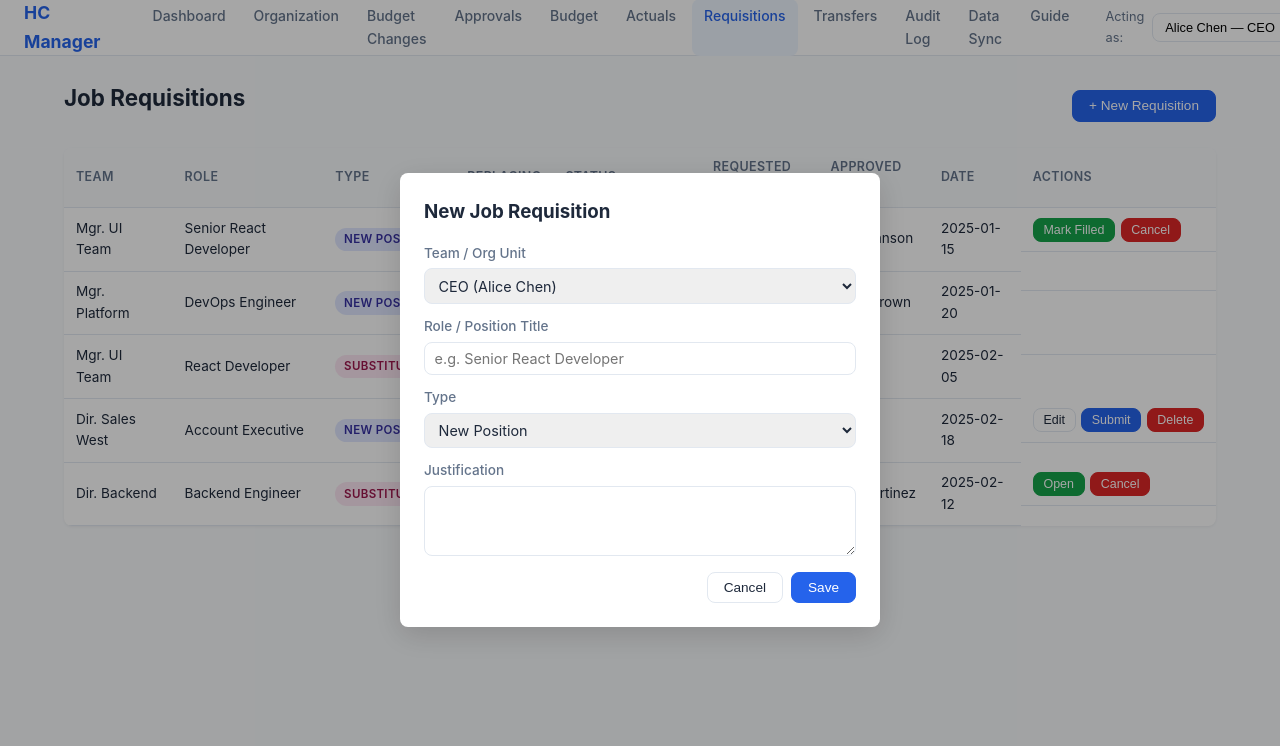
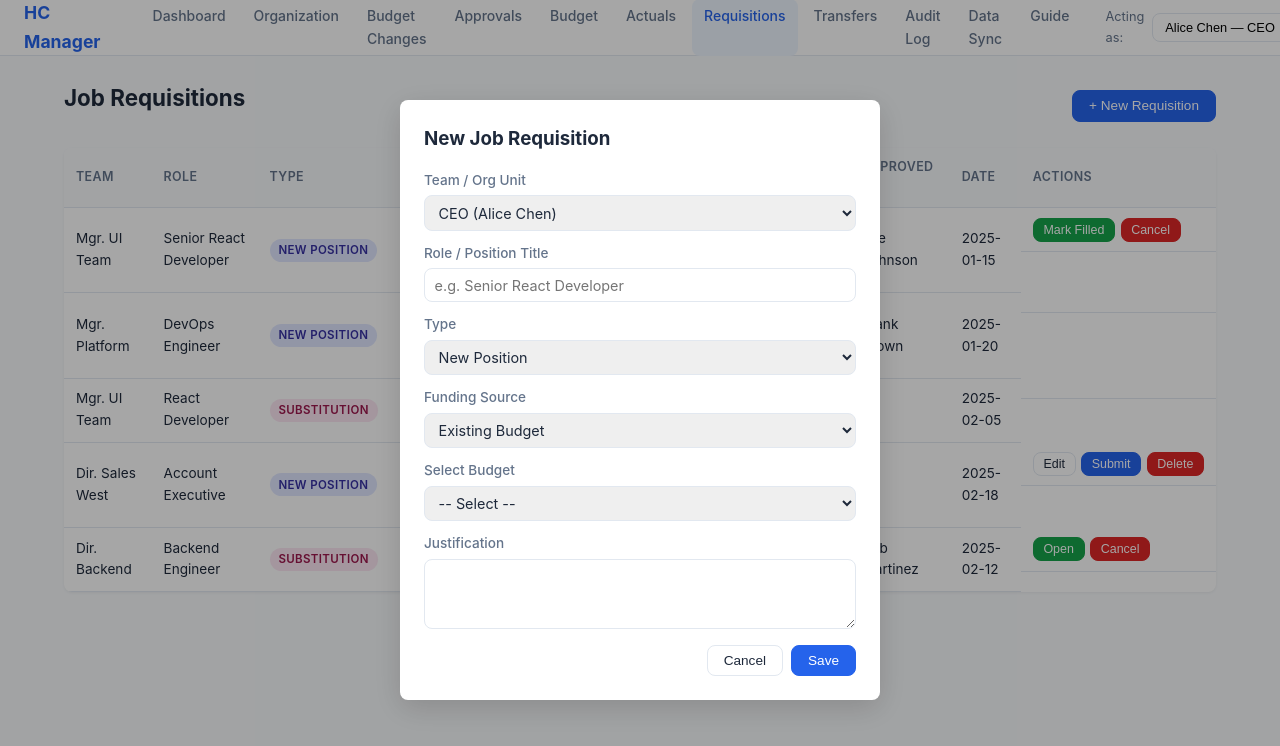
Before and after one commit to cmontans/Headcount, a React (Vite) app: page /requisitions in a window 1280 px wide. Both pictures are taken after a click on the button "+ New Requisition". Shown: the top 746 px of the page. Built offline with nearby package versions, Linux system fonts and the light colour scheme.

Commit message:
Link requisitions to budget or proposal funding source
Requisitions now require selecting a funding source (existing budget
or budget change proposal). Approvers see budget availability or
proposal status when reviewing requisition requests.

https://claude.ai/code/session_01Q8Hksscxa6ZXK6cWjz2HZr

```diff
--- a/src/data/seed.js
+++ b/src/data/seed.js
@@ -15,27 +15,29 @@ const orgNodes = [
 ];
 
 // --- Headcount budget per org node (annual) ---
+const b_u2 = uuid(), b_u3 = uuid(), b_u4 = uuid(), b_u5 = uuid(), b_u6 = uuid(), b_u7 = uuid(), b_u8 = uuid(), b_u9 = uuid(), b_u10 = uuid();
 const budgets = [
-  { id: uuid(), orgId: 'u2', year: 2025, budgetedHC: 40, notes: 'Engineering org budget' },
-  { id: uuid(), orgId: 'u3', year: 2025, budgetedHC: 25, notes: 'Sales org budget' },
-  { id: uuid(), orgId: 'u4', year: 2025, budgetedHC: 10, notes: 'Finance org budget' },
-  { id: uuid(), orgId: 'u5', year: 2025, budgetedHC: 15, notes: 'Frontend team budget' },
-  { id: uuid(), orgId: 'u6', year: 2025, budgetedHC: 20, notes: 'Backend team budget' },
-  { id: uuid(), orgId: 'u7', year: 2025, budgetedHC: 12, notes: 'Sales West budget' },
-  { id: uuid(), orgId: 'u8', year: 2025, budgetedHC: 13, notes: 'Sales East budget' },
-  { id: uuid(), orgId: 'u9', year: 2025, budgetedHC: 8, notes: 'UI team budget' },
-  { id: uuid(), orgId: 'u10', year: 2025, budgetedHC: 10, notes: 'Platform team budget' },
+  { id: b_u2, orgId: 'u2', year: 2025, budgetedHC: 40, notes: 'Engineering org budget' },
+  { id: b_u3, orgId: 'u3', year: 2025, budgetedHC: 25, notes: 'Sales org budget' },
+  { id: b_u4, orgId: 'u4', year: 2025, budgetedHC: 10, notes: 'Finance org budget' },
+  { id: b_u5, orgId: 'u5', year: 2025, budgetedHC: 15, notes: 'Frontend team budget' },
+  { id: b_u6, orgId: 'u6', year: 2025, budgetedHC: 20, notes: 'Backend team budget' },
+  { id: b_u7, orgId: 'u7', year: 2025, budgetedHC: 12, notes: 'Sales West budget' },
+  { id: b_u8, orgId: 'u8', year: 2025, budgetedHC: 13, notes: 'Sales East budget' },
+  { id: b_u9, orgId: 'u9', year: 2025, budgetedHC: 8, notes: 'UI team budget' },
+  { id: b_u10, orgId: 'u10', year: 2025, budgetedHC: 10, notes: 'Platform team budget' },
 ];
 
 // Budget Change Proposals: requests to change the budget (delta = headcount change, positive or negative)
 // status: draft | pending_approval | approved | rejected
+const p1 = uuid(), p2 = uuid(), p3 = uuid(), p4 = uuid(), p5 = uuid(), p6 = uuid();
 const proposals = [
-  { id: uuid(), orgId: 'u9', title: 'Hire Senior React Developers', delta: 2, year: 2025, justification: 'New product launch', status: 'approved', requestedBy: 'u9', approvedBy: 'u5', createdAt: '2025-01-10' },
-  { id: uuid(), orgId: 'u9', title: 'Add UX Designer', delta: 1, year: 2025, justification: 'Improve design system', status: 'pending_approval', requestedBy: 'u9', approvedBy: null, createdAt: '2025-02-01' },
-  { id: uuid(), orgId: 'u10', title: 'Add DevOps Engineer', delta: 1, year: 2025, justification: 'CI/CD improvements', status: 'approved', requestedBy: 'u10', approvedBy: 'u6', createdAt: '2025-01-15' },
-  { id: uuid(), orgId: 'u6', title: 'Add Staff Backend Engineer', delta: 1, year: 2025, justification: 'Tech lead for new service', status: 'pending_approval', requestedBy: 'u6', approvedBy: null, createdAt: '2025-02-10' },
-  { id: uuid(), orgId: 'u7', title: 'Expand Account Executive team', delta: 3, year: 2025, justification: 'Q2 expansion', status: 'draft', requestedBy: 'u7', approvedBy: null, createdAt: '2025-02-15' },
-  { id: uuid(), orgId: 'u8', title: 'Reduce Sales East contractors', delta: -2, year: 2025, justification: 'Consolidating with in-house', status: 'draft', requestedBy: 'u8', approvedBy: null, createdAt: '2025-02-20' },
+  { id: p1, orgId: 'u9', title: 'Hire Senior React Developers', delta: 2, year: 2025, justification: 'New product launch', status: 'approved', requestedBy: 'u9', approvedBy: 'u5', createdAt: '2025-01-10' },
+  { id: p2, orgId: 'u9', title: 'Add UX Designer', delta: 1, year: 2025, justification: 'Improve design system', status: 'pending_approval', requestedBy: 'u9', approvedBy: null, createdAt: '2025-02-01' },
+  { id: p3, orgId: 'u10', title: 'Add DevOps Engineer', delta: 1, year: 2025, justification: 'CI/CD improvements', status: 'approved', requestedBy: 'u10', approvedBy: 'u6', createdAt: '2025-01-15' },
+  { id: p4, orgId: 'u6', title: 'Add Staff Backend Engineer', delta: 1, year: 2025, justification: 'Tech lead for new service', status: 'pending_approval', requestedBy: 'u6', approvedBy: null, createdAt: '2025-02-10' },
+  { id: p5, orgId: 'u7', title: 'Expand Account Executive team', delta: 3, year: 2025, justification: 'Q2 expansion', status: 'draft', requestedBy: 'u7', approvedBy: null, createdAt: '2025-02-15' },
+  { id: p6, orgId: 'u8', title: 'Reduce Sales East contractors', delta: -2, year: 2025, justification: 'Consolidating with in-house', status: 'draft', requestedBy: 'u8', approvedBy: null, createdAt: '2025-02-20' },
 ];
 
 // Actuals – people currently filling positions. isHead marks the org unit head.
@@ -64,13 +66,15 @@ const actuals = [
 
 // Job Requisitions: requests to fill a specific position (new or substitution)
 // type: new_position | substitution
+// fundingType: 'budget' (existing approved budget) | 'proposal' (linked to a budget change proposal)
+// fundingId: id of the budget entry or proposal
 // status: draft | pending_approval | approved | rejected | open | filled | cancelled
 const requisitions = [
-  { id: uuid(), orgId: 'u9', role: 'Senior React Developer', type: 'new_position', justification: 'Approved in budget expansion', replacingName: null, status: 'open', requestedBy: 'u9', approvedBy: 'u5', createdAt: '2025-01-15' },
-  { id: uuid(), orgId: 'u10', role: 'DevOps Engineer', type: 'new_position', justification: 'CI/CD pipeline ownership', replacingName: null, status: 'filled', requestedBy: 'u10', approvedBy: 'u6', createdAt: '2025-01-20' },
-  { id: uuid(), orgId: 'u9', role: 'React Developer', type: 'substitution', justification: 'Replacing departed team member', replacingName: 'John Doe', status: 'pending_approval', requestedBy: 'u9', approvedBy: null, createdAt: '2025-02-05' },
-  { id: uuid(), orgId: 'u7', role: 'Account Executive', type: 'new_position', justification: 'Territory expansion Q2', replacingName: null, status: 'draft', requestedBy: 'u7', approvedBy: null, createdAt: '2025-02-18' },
-  { id: uuid(), orgId: 'u6', role: 'Backend Engineer', type: 'substitution', justification: 'Replacing engineer moving to Platform team', replacingName: 'Alex Turner', status: 'approved', requestedBy: 'u6', approvedBy: 'u2', createdAt: '2025-02-12' },
+  { id: uuid(), orgId: 'u9', role: 'Senior React Developer', type: 'new_position', fundingType: 'proposal', fundingId: p1, justification: 'Approved in budget expansion', replacingName: null, status: 'open', requestedBy: 'u9', approvedBy: 'u5', createdAt: '2025-01-15' },
+  { id: uuid(), orgId: 'u10', role: 'DevOps Engineer', type: 'new_position', fundingType: 'proposal', fundingId: p3, justification: 'CI/CD pipeline ownership', replacingName: null, status: 'filled', requestedBy: 'u10', approvedBy: 'u6', createdAt: '2025-01-20' },
+  { id: uuid(), orgId: 'u9', role: 'React Developer', type: 'substitution', fundingType: 'budget', fundingId: b_u9, justification: 'Replacing departed team member', replacingName: 'John Doe', status: 'pending_approval', requestedBy: 'u9', approvedBy: null, createdAt: '2025-02-05' },
+  { id: uuid(), orgId: 'u7', role: 'Account Executive', type: 'new_position', fundingType: 'proposal', fundingId: p5, justification: 'Territory expansion Q2', replacingName: null, status: 'draft', requestedBy: 'u7', approvedBy: null, createdAt: '2025-02-18' },
+  { id: uuid(), orgId: 'u6', role: 'Backend Engineer', type: 'substitution', fundingType: 'budget', fundingId: b_u6, justification: 'Replacing engineer moving to Platform team', replacingName: 'Alex Turner', status: 'approved', requestedBy: 'u6', approvedBy: 'u2', createdAt: '2025-02-12' },
 ];
 
 // Budget Transfers: org-to-org budget reallocation
--- a/src/pages/Approvals.jsx
+++ b/src/pages/Approvals.jsx
@@ -1,7 +1,7 @@
 import { useApp } from '../context/AppContext';
 
 export default function Approvals() {
-  const { currentUserOrgId, proposals, requisitions, budgets, getChildren, getNode, getHead, getParent, dispatch } = useApp();
+  const { currentUserOrgId, proposals, requisitions, budgets, getChildren, getNode, getHead, getParent, getActualCount, dispatch } = useApp();
 
   const directReportIds = getChildren(currentUserOrgId).map(c => c.id);
   const parentOrg = getParent(currentUserOrgId);
@@ -47,6 +47,32 @@ export default function Approvals() {
     if (d > 0) return <span className="text-success">+{d}</span>;
     if (d < 0) return <span className="text-danger">{d}</span>;
     return <span>0</span>;
+  }
+
+  function getFundingInfo(r) {
+    if (r.fundingType === 'budget') {
+      const b = budgets.find(b => b.id === r.fundingId);
+      if (!b) return <span className="text-muted">No budget linked</span>;
+      const actual = getActualCount(b.orgId);
+      const open = b.budgetedHC - actual;
+      return (
+        <div>
+          <strong>Budget {b.year}</strong><br />
+          Budgeted: {b.budgetedHC} | Filled: {actual} | Open: <span className={open > 0 ? 'text-success' : open < 0 ? 'text-danger' : ''}>{open}</span>
+        </div>
+      );
+    }
+    if (r.fundingType === 'proposal') {
+      const p = proposals.find(p => p.id === r.fundingId);
+      if (!p) return <span className="text-muted">No proposal linked</span>;
+      return (
+        <div>
+          <strong>{p.title}</strong><br />
+          Status: <span className={`badge badge-${p.status}`}>{p.status.replace(/_/g, ' ')}</span> | Delta: {formatDelta(p.delta)}
+        </div>
+      );
+    }
+    return <span className="text-muted">—</span>;
   }
 
   return (
@@ -113,6 +139,7 @@ export default function Approvals() {
               <th>Team</th>
               <th>Role</th>
               <th>Type</th>
+              <th>Funding Source</th>
               <th>Replacing</th>
               <th>Justification</th>
               <th>Date</th>
@@ -129,6 +156,7 @@ export default function Approvals() {
                   <td>{team?.title}</td>
                   <td>{r.role}</td>
                   <td><span className={`badge badge-${r.type}`}>{r.type === 'new_position' ? 'New Position' : 'Substitution'}</span></td>
+                  <td>{getFundingInfo(r)}</td>
                   <td>{r.replacingName || '—'}</td>
                   <td>{r.justification}</td>
                   <td>{r.createdAt}</td>
@@ -186,6 +214,7 @@ export default function Approvals() {
               <th>Team</th>
               <th>Role</th>
               <th>Type</th>
+              <th>Funding Source</th>
               <th>Justification</th>
               <th>Date</th>
               <th>Status</th>
@@ -199,6 +228,7 @@ export default function Approvals() {
                   <td>{team?.title}</td>
                   <td>{r.role}</td>
                   <td>{r.type === 'new_position' ? 'New Position' : 'Substitution'}</td>
+                  <td>{getFundingInfo(r)}</td>
                   <td>{r.justification}</td>
                   <td>{r.createdAt}</td>
                   <td><span className="badge badge-pending_approval">pending approval</span></td>
--- a/src/pages/Requisitions.jsx
+++ b/src/pages/Requisitions.jsx
@@ -1,10 +1,10 @@
 import { useState } from 'react';
 import { useApp } from '../context/AppContext';
 
-const emptyForm = { role: '', type: 'new_position', justification: '', replacingName: '', orgId: '' };
+const emptyForm = { role: '', type: 'new_position', justification: '', replacingName: '', orgId: '', fundingType: 'budget', fundingId: '' };
 
 export default function Requisitions() {
-  const { currentUserOrgId, requisitions, getDescendantIds, getNode, getHead, dispatch } = useApp();
+  const { currentUserOrgId, requisitions, budgets, proposals, getDescendantIds, getNode, getHead, getActualCount, dispatch } = useApp();
   const [form, setForm] = useState(null);
   const [editId, setEditId] = useState(null);
 
@@ -17,12 +17,12 @@ export default function Requisitions() {
   }
 
   function openEdit(r) {
-    setForm({ role: r.role, type: r.type, justification: r.justification, replacingName: r.replacingName || '', orgId: r.orgId, requestedBy: r.requestedBy });
+    setForm({ role: r.role, type: r.type, justification: r.justification, replacingName: r.replacingName || '', orgId: r.orgId, requestedBy: r.requestedBy, fundingType: r.fundingType || 'budget', fundingId: r.fundingId || '' });
     setEditId(r.id);
   }
 
   function save() {
-    if (!form.role) return;
+    if (!form.role || !form.fundingId) return;
     const payload = { ...form, replacingName: form.type === 'substitution' ? form.replacingName : null };
     if (editId) {
       dispatch({ type: 'UPDATE_REQUISITION', payload: { id: editId, ...payload } });
@@ -42,6 +42,25 @@ export default function Requisitions() {
   const statusBadge = (s) => <span className={`badge badge-${s}`}>{s.replace(/_/g, ' ')}</span>;
   const typeBadge = (t) => <span className={`badge badge-${t}`}>{t === 'new_position' ? 'New Position' : 'Substitution'}</span>;
 
+  // Get funding options for the selected org in the form
+  const fundingBudgets = form ? budgets.filter(b => b.orgId === form.orgId) : [];
+  const fundingProposals = form ? proposals.filter(p => p.orgId === form.orgId && (p.status === 'approved' || p.status === 'pending_approval')) : [];
+
+  function getFundingLabel(r) {
+    if (r.fundingType === 'budget') {
+      const b = budgets.find(b => b.id === r.fundingId);
+      if (!b) return '—';
+      const actual = getActualCount(b.orgId);
+      return `Budget ${b.year} (${actual}/${b.budgetedHC} filled)`;
+    }
+    if (r.fundingType === 'proposal') {
+      const p = proposals.find(p => p.id === r.fundingId);
+      if (!p) return '—';
+      return `${p.title} (${p.status.replace(/_/g, ' ')}, ${p.delta > 0 ? '+' : ''}${p.delta})`;
+    }
+    return '—';
+  }
+
   return (
     <div className="page">
       <div className="page-header">
@@ -54,7 +73,7 @@ export default function Requisitions() {
           <div className="modal" onClick={e => e.stopPropagation()}>
             <h3>{editId ? 'Edit' : 'New'} Job Requisition</h3>
             <label>Team / Org Unit
-              <select value={form.orgId} onChange={e => setForm({ ...form, orgId: e.target.value })}>
+              <select value={form.orgId} onChange={e => setForm({ ...form, orgId: e.target.value, fundingId: '' })}>
                 {scopeIds.map(id => {
                   const n = getNode(id);
                   const head = getHead(id);
@@ -76,12 +95,34 @@ export default function Requisitions() {
                 <input value={form.replacingName} onChange={e => setForm({ ...form, replacingName: e.target.value })} placeholder="Name of person being replaced" />
               </label>
             )}
+            <label>Funding Source
+              <select value={form.fundingType} onChange={e => setForm({ ...form, fundingType: e.target.value, fundingId: '' })}>
+                <option value="budget">Existing Budget</option>
+                <option value="proposal">Budget Change Proposal</option>
+              </select>
+            </label>
+            <label>{form.fundingType === 'budget' ? 'Select Budget' : 'Select Proposal'}
+              <select value={form.fundingId} onChange={e => setForm({ ...form, fundingId: e.target.value })}>
+                <option value="">-- Select --</option>
+                {form.fundingType === 'budget' ? (
+                  fundingBudgets.map(b => {
+                    const actual = getActualCount(b.orgId);
+                    const open = b.budgetedHC - actual;
+                    return <option key={b.id} value={b.id}>{b.year} — {b.budgetedHC} HC ({open > 0 ? open + ' open' : 'fully staffed'}){b.notes ? ` — ${b.notes}` : ''}</option>;
+                  })
+                ) : (
+                  fundingProposals.map(p => (
+                    <option key={p.id} value={p.id}>{p.title} ({p.status.replace(/_/g, ' ')}, {p.delta > 0 ? '+' : ''}{p.delta} HC)</option>
+                  ))
+                )}
+              </select>
+            </label>
             <label>Justification
               <textarea value={form.justification} onChange={e => setForm({ ...form, justification: e.target.value })} />
             </label>
             <div className="modal-actions">
               <button className="btn" onClick={() => setForm(null)}>Cancel</button>
-              <button className="btn btn-primary" onClick={save}>Save</button>
+              <button className="btn btn-primary" onClick={save} disabled={!form.fundingId}>Save</button>
             </div>
           </div>
         </div>
@@ -93,6 +134,7 @@ export default function Requisitions() {
             <th>Team</th>
             <th>Role</th>
             <th>Type</th>
+            <th>Funding Source</th>
             <th>Replacing</th>
             <th>Status</th>
             <th>Requested By</th>
@@ -111,6 +153,7 @@ export default function Requisitions() {
                 <td>{node?.title || r.orgId}</td>
                 <td>{r.role}</td>
                 <td>{typeBadge(r.type)}</td>
+                <td>{getFundingLabel(r)}</td>
                 <td>{r.replacingName || '—'}</td>
                 <td>{statusBadge(r.status)}</td>
                 <td>{requestorHead?.name || '—'}</td>
@@ -146,7 +189,7 @@ export default function Requisitions() {
               </tr>
             );
           })}
-          {visible.length === 0 && <tr><td colSpan="9" className="empty">No job requisitions in your scope</td></tr>}
+          {visible.length === 0 && <tr><td colSpan="10" className="empty">No job requisitions in your scope</td></tr>}
         </tbody>
       </table>
     </div>
```
